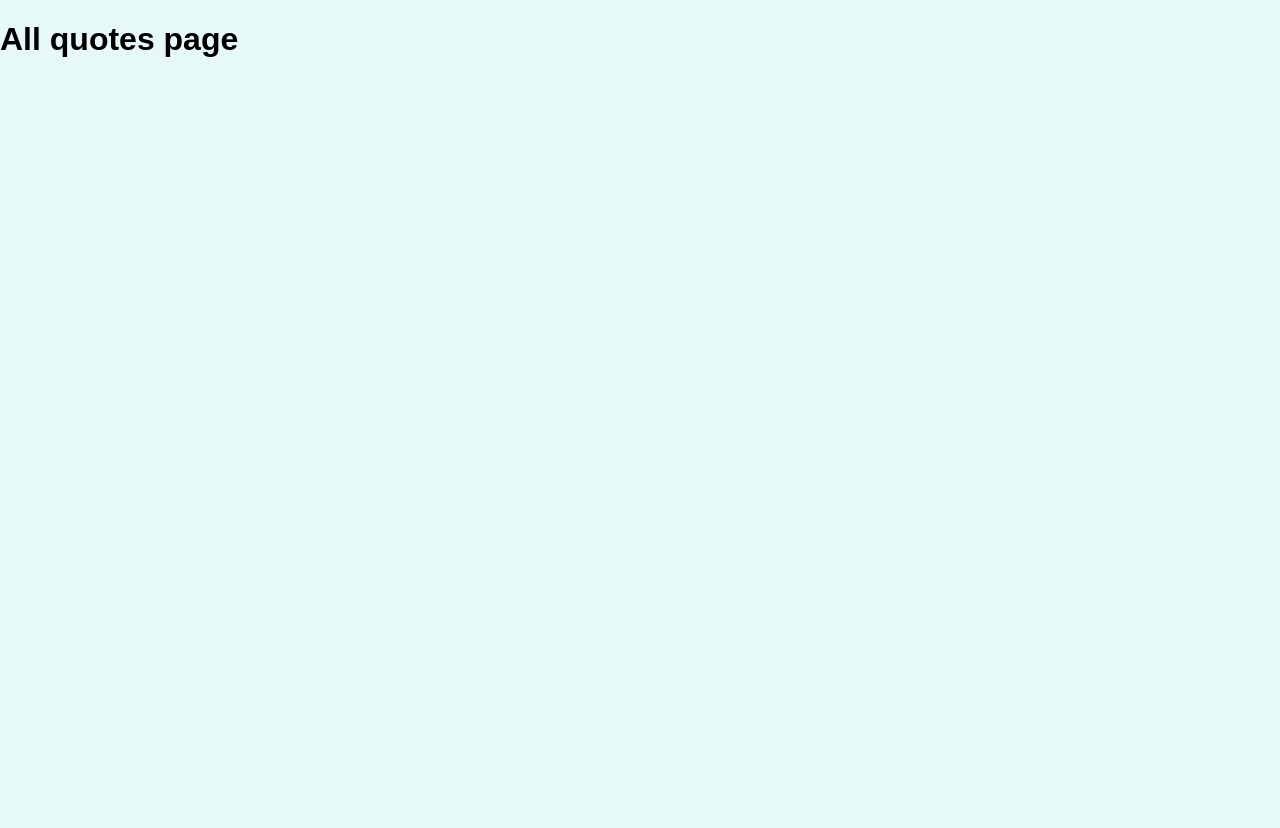
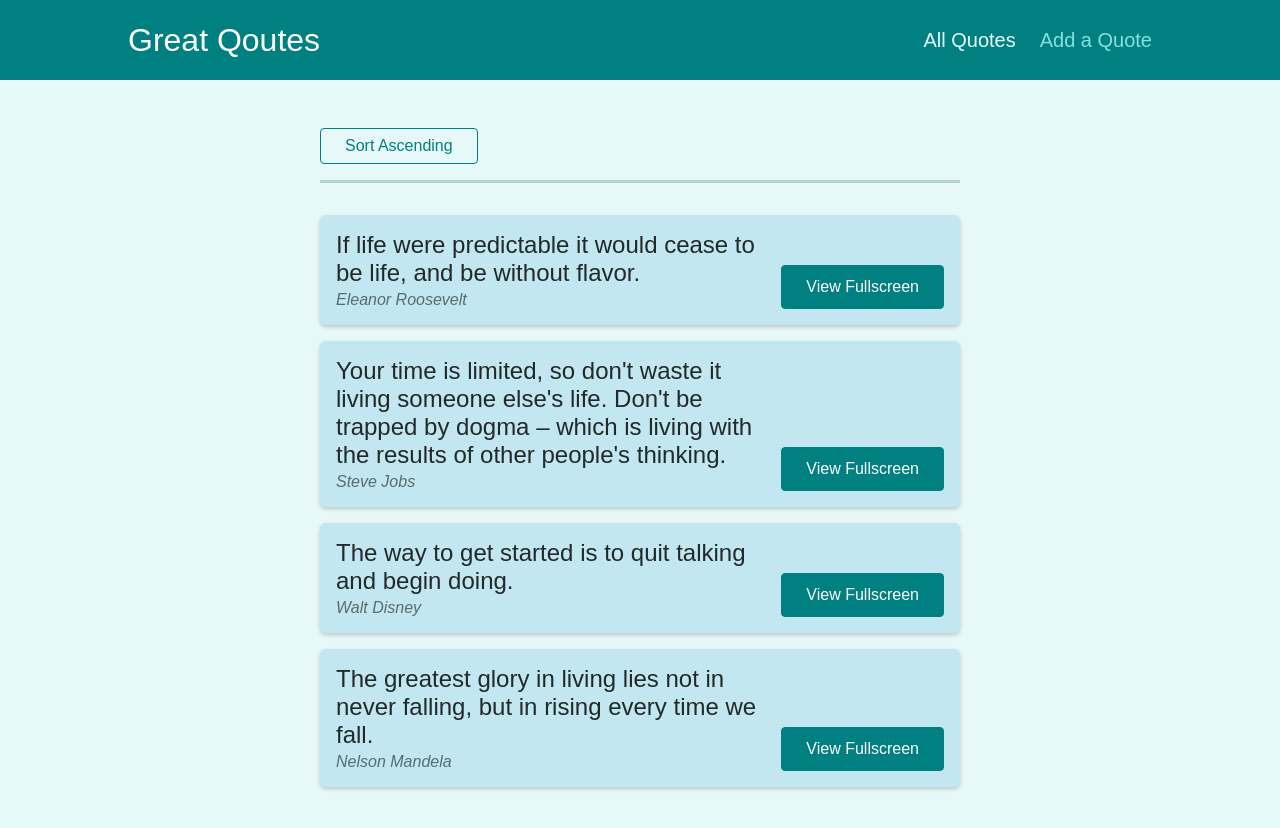
Before and after one commit to KPSSandaruwan/react-quotes, a React (Create React App) app: page /quotes in a window 1280 px wide. Shown: the top 828 px of the page. Before the commit the page ends 800 px from the top, so only its background shows below. Built offline with nearby package versions, Linux system fonts and the light colour scheme.

Commit message:
adding functionality to the components and link routes to geather

```diff
--- a/src/App.js
+++ b/src/App.js
@@ -1,10 +1,13 @@
 import { Route, Switch, Redirect } from "react-router-dom";
+import Layout from "./components/layout/Layout";
+import NotFound from "./components/Utils/NotFound";
 import AllQuotes from "./pages/AllQuotes";
 import NewQuote from "./pages/NewQuote";
 import QuoteDetail from "./pages/QuoteDetail";
 import { RouteNames } from "./RouteNames";
 function App() {
   return (
+    <Layout>
       <Switch>
         <Route path="/" exact>
           <Redirect to={RouteNames.ALL_QUOTES} />
@@ -12,13 +15,17 @@
         <Route path={RouteNames.ALL_QUOTES} exact>
           <AllQuotes />
         </Route>
-      <Route path={RouteNames.SINGLE_QUOTES_DETAILS}>
+        <Route path={RouteNames.SINGLE_QUOTES_DETAILS + ":quoteId"}>
           <QuoteDetail />
         </Route>
         <Route path={RouteNames.NEW_QUOTES}>
           <NewQuote />
         </Route>
+        <Route path="*">
+          <NotFound />
+        </Route>
       </Switch>
+    </Layout>
   );
 }
 
--- a/src/RouteNames.js
+++ b/src/RouteNames.js
@@ -1,6 +1,6 @@
 export const RouteNames = {
   ALL_QUOTES: "/quotes",
-  SINGLE_QUOTES_DETAILS: "/quotes/:quoteId",
+  SINGLE_QUOTES_DETAILS: "/quotes/",
   NEW_QUOTES: "/new-quotes",
   SINGLE_QUOTES_COMMENTS: "/quotes/:quoteId/comments"
 
--- /dev/null
+++ b/src/components/Utils/NotFound.js
@@ -0,0 +1,9 @@
+import React from "react";
+
+const NotFound = () => {
+  return <div className="centered">
+    <p>Page not found!</p>
+  </div>
+}
+
+export default NotFound;
--- /dev/null
+++ b/src/components/layout/Layout.js
@@ -0,0 +1,14 @@
+import React, { Fragment } from "react";
+import classes from "./Layout.module.css";
+import MainNavigation from "./MainNavigation";
+
+const Layout = (props) => {
+  return (
+    <Fragment>
+      <MainNavigation />
+      <main className={classes.main}>{props.children}</main>
+    </Fragment>
+  );
+};
+
+export default Layout;
--- /dev/null
+++ b/src/components/layout/MainNavigation.js
@@ -0,0 +1,31 @@
+import React from "react";
+import { NavLink } from "react-router-dom";
+import { RouteNames } from "../../RouteNames";
+import classes from "./MainNavigation.module.css";
+
+const MainNavigation = () => {
+  return (
+    <header className={classes.header}>
+      <div className={classes.logo}>Great Qoutes</div>
+      <nav className={classes.nav}>
+        <ul>
+          <li>
+            <NavLink
+              to={RouteNames.ALL_QUOTES}
+              activeClassName={classes.active}
+            >All Quotes</NavLink>
+          </li>
+
+          <li>
+            <NavLink
+              to={RouteNames.NEW_QUOTES}
+              activeClassName={classes.active}
+            >Add a Quote</NavLink>
+          </li>
+        </ul>
+      </nav>
+    </header>
+  );
+};
+
+export default MainNavigation;
--- a/src/components/quotes/QuoteForm.js
+++ b/src/components/quotes/QuoteForm.js
@@ -1,10 +1,12 @@
-import { useRef } from 'react';
+import { Fragment, useRef, useState } from "react";
+import { Prompt } from "react-router-dom";
 
-import Card from '../UI/Card';
-import LoadingSpinner from '../UI/LoadingSpinner';
-import classes from './QuoteForm.module.css';
+import Card from "../UI/Card";
+import LoadingSpinner from "../UI/LoadingSpinner";
+import classes from "./QuoteForm.module.css";
 
 const QuoteForm = (props) => {
+  const [isEntering, setIsEntering] = useState(false);
   const authorInputRef = useRef();
   const textInputRef = useRef();
 
@@ -19,9 +21,26 @@
     props.onAddQuote({ author: enteredAuthor, text: enteredText });
   }
 
+  const formFocusHandler = () => {
+    setIsEntering(true);
+  };
+
+  const finishEnterHandler = () => {
+    setIsEntering(false);
+  };
+
   return (
+    <Fragment>
+      <Prompt
+        when={isEntering}
+        message={(location) => "Are you sure you want to leave the page ?"}
+      />
       <Card>
-      <form className={classes.form} onSubmit={submitFormHandler}>
+        <form
+          className={classes.form}
+          onFocus={formFocusHandler}
+          onSubmit={submitFormHandler}
+        >
           {props.isLoading && (
             <div className={classes.loading}>
               <LoadingSpinner />
@@ -29,18 +48,21 @@
           )}
 
           <div className={classes.control}>
-          <label htmlFor='author'>Author</label>
-          <input type='text' id='author' ref={authorInputRef} />
+            <label htmlFor="author">Author</label>
+            <input type="text" id="author" ref={authorInputRef} />
           </div>
           <div className={classes.control}>
-          <label htmlFor='text'>Text</label>
-          <textarea id='text' rows='5' ref={textInputRef}></textarea>
+            <label htmlFor="text">Text</label>
+            <textarea id="text" rows="5" ref={textInputRef}></textarea>
           </div>
           <div className={classes.actions}>
-          <button className='btn'>Add Quote</button>
+            <button className="btn" onClick={finishEnterHandler}>
+              Add Quote
+            </button>
           </div>
         </form>
       </Card>
+    </Fragment>
   );
 };
 
--- a/src/components/quotes/QuoteItem.js
+++ b/src/components/quotes/QuoteItem.js
@@ -1,3 +1,6 @@
+import React from 'react';
+import { Link } from 'react-router-dom';
+import { RouteNames } from '../../RouteNames';
 import classes from './QuoteItem.module.css';
 
 const QuoteItem = (props) => {
@@ -9,9 +12,9 @@
         </blockquote>
         <figcaption>{props.author}</figcaption>
       </figure>
-      <a className='btn'>
+      <Link className='btn' to={RouteNames.SINGLE_QUOTES_DETAILS + props.id}>
         View Fullscreen
-      </a>
+      </Link>
     </li>
   );
 };
--- a/src/components/quotes/QuoteList.js
+++ b/src/components/quotes/QuoteList.js
@@ -1,13 +1,46 @@
-import { Fragment } from 'react';
+import { Fragment } from "react";
+import { useHistory, useLocation } from "react-router-dom";
 
-import QuoteItem from './QuoteItem';
-import classes from './QuoteList.module.css';
+import QuoteItem from "./QuoteItem";
+import classes from "./QuoteList.module.css";
+
+const sortQuotes = (quotes, ascending) => {
+  return quotes.sort((quoteA, quoteB) => {
+    if (ascending) {
+      return quoteA.id > quoteB.id ? 1 : -1;
+    } else {
+      return quoteA.id < quoteB.id ? 1 : -1;
+    }
+  });
+};
 
 const QuoteList = (props) => {
+  const history = useHistory();
+  const location = useLocation();
+
+  const queryParams = new URLSearchParams(location.search);
+  const isSortAscending = queryParams.get("sort") === "asc";
+
+  const sortedQuotes = sortQuotes(props.quotes, isSortAscending);
+
+  const changeSortingHandler = () => {
+    history.push({
+      pathname: location.pathname,
+      search: `?sort=${isSortAscending ? "desc" : "asc"}`,
+    });
+
+    // history.push(`${location.pathname}?sort=${isSortAscending ? "desc" : "asc"}`);
+  };
+
   return (
     <Fragment>
+      <div className={classes.sorting}>
+        <button onClick={changeSortingHandler}>
+          Sort {isSortAscending ? "Descending" : "Ascending"}
+        </button>
+      </div>
       <ul className={classes.list}>
-        {props.quotes.map((quote) => (
+        {sortedQuotes.map((quote) => (
           <QuoteItem
             key={quote.id}
             id={quote.id}
--- a/src/pages/AllQuotes.js
+++ b/src/pages/AllQuotes.js
@@ -1,5 +1,31 @@
+import React from "react";
+import QuoteList from "../components/quotes/QuoteList";
+
+const DUMMY_QUOTES = [
+  {
+    id: "q1",
+    author: "Nelson Mandela",
+    text: "The greatest glory in living lies not in never falling, but in rising every time we fall.",
+  },
+  {
+    id: "q2",
+    author: "Walt Disney",
+    text: "The way to get started is to quit talking and begin doing.",
+  },
+  {
+    id: "q3",
+    author: "Steve Jobs",
+    text: "Your time is limited, so don't waste it living someone else's life. Don't be trapped by dogma – which is living with the results of other people's thinking.",
+  },
+  {
+    id: "q4",
+    author: "Eleanor Roosevelt",
+    text: "If life were predictable it would cease to be life, and be without flavor.",
+  },
+];
+
 const AllQuotes = () => {
-  return <h1>All quotes page</h1>;
+  return <QuoteList quotes={DUMMY_QUOTES} />;
 };
 
 export default AllQuotes;
--- a/src/pages/NewQuote.js
+++ b/src/pages/NewQuote.js
@@ -1,6 +1,17 @@
+import React from "react";
+import { useHistory } from "react-router-dom";
+import QuoteForm from "../components/quotes/QuoteForm";
+import { RouteNames } from "../RouteNames";
+
 const NewQuote = () => {
-  return <h1>New quote page</h1>;
+  const history = useHistory();
+  const addQuoteHandler = (quoteData) => {
+    console.log(quoteData);
+
+    history.push(RouteNames.ALL_QUOTES);
+  };
+
+  return <QuoteForm onAddQuote={addQuoteHandler} />;
 };
 
-
 export default NewQuote;
--- a/src/pages/QuoteDetail.js
+++ b/src/pages/QuoteDetail.js
@@ -1,16 +1,54 @@
 import { Fragment } from "react";
-import { Route, useParams } from "react-router-dom";
+import { Link, Route, useParams } from "react-router-dom";
 import { RouteNames } from "../RouteNames";
 import Comments from "../components/comments/Comments";
+import HighlightedQuote from "../components/quotes/HighlightedQuote";
+import { useRouteMatch } from "react-router-dom";
+
+const DUMMY_QUOTES = [
+  {
+    id: "q1",
+    author: "Nelson Mandela",
+    text: "The greatest glory in living lies not in never falling, but in rising every time we fall.",
+  },
+  {
+    id: "q2",
+    author: "Walt Disney",
+    text: "The way to get started is to quit talking and begin doing.",
+  },
+  {
+    id: "q3",
+    author: "Steve Jobs",
+    text: "Your time is limited, so don't waste it living someone else's life. Don't be trapped by dogma – which is living with the results of other people's thinking.",
+  },
+  {
+    id: "q4",
+    author: "Eleanor Roosevelt",
+    text: "If life were predictable it would cease to be life, and be without flavor.",
+  },
+];
 
 const QuoteDetail = () => {
   const params = useParams();
+  const match = useRouteMatch();
+  const quote = DUMMY_QUOTES.find((quote) => quote.id === params.quoteId);
+
+  if (!quote) {
+    return <p>No Quote Found!</p>;
+  }
 
   return (
     <Fragment>
-      <h1>Quote detail page</h1>
-      <p>{params.quoteId}</p>
-      <Route path={RouteNames.SINGLE_QUOTES_COMMENTS}>
+      <HighlightedQuote text={quote.text} author={quote.author} />
+      <Route path={`${match.path}`} exact>
+        <div className="centered">
+          <Link className="btn--flat" to={`${match.url}/comments`}>
+            Load Comments
+          </Link>
+        </div>
+      </Route>
+
+      <Route path={`${match.path}/comments`}>
         <Comments />
       </Route>
     </Fragment>
```
Lines whose indentation alone changed are shown as unchanged.
